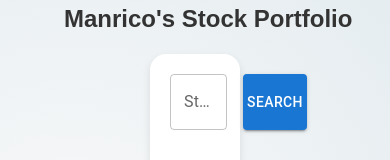
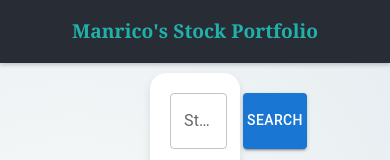
Before and after one commit to johnwroge/Stock_Portfolio, a React (Vite) app in the folder client/: page / in a window 390 px wide. Shown: the top 160 px of the page. Built offline with nearby package versions, Linux system fonts and the light colour scheme; no server answers.

Commit message:
Updated responsive styles for mobile

```diff
--- a/client/src/App.css
+++ b/client/src/App.css
@@ -6,9 +6,36 @@
   margin: 10px 150px 0px 150px;
 }
 
-.nav {
-  margin-left: 4rem;
+
+/* Navbar.css */
+
+.navbar {
+  font-family: Georgia, 'Times New Roman', Times, serif;
+  background-color: #282c34;
+  padding: 1rem 2rem;
+  display: flex;
+  justify-content: center;
+  align-items: center;
+  box-shadow: 0 2px 4px rgba(0, 0, 0, 0.2);
 }
+
+.nav-title {
+  color: #20b2aa;
+  margin: 0;
+  font-size: 1.5rem;
+  text-align: center;
+}
+
+@media (max-width: 600px) {
+  .navbar {
+    padding: 1rem;
+  }
+
+  .nav-title {
+    font-size: 1.2rem;
+  }
+}
+
 
 .stock_table {
   padding: 20px;
@@ -35,11 +62,14 @@
 
 .search_display {
   display: flex;
-  justify-content: space-between;
+  flex-wrap: wrap;
+  gap: 10px;
+  padding: 10px;
   align-items: flex-end;
-  padding: 10px;
   border: 1px solid #ccc;
+  box-sizing: border-box;
 }
+
 
 .search_display p {
   margin: 5px 0;
@@ -75,3 +105,13 @@
 .search_display h4 {
   margin: 10px 0;
 }
+
+@media (max-width: 600px) {
+  .search_display {
+    flex-direction: column;
+  }
+
+  .search_display .column {
+    flex: 1 1 auto;
+    margin-bottom: 10px;
+}
--- a/client/src/components/Navbar.tsx
+++ b/client/src/components/Navbar.tsx
@@ -2,8 +2,8 @@
 
 const Navbar: React.FC = () => {
   return (
-    <nav>
-      <h1 className="nav">Manrico's Stock Portfolio </h1>
+    <nav className="navbar">
+      <h1 className="nav-title">Manrico's Stock Portfolio</h1>
     </nav>
   );
 };
```
